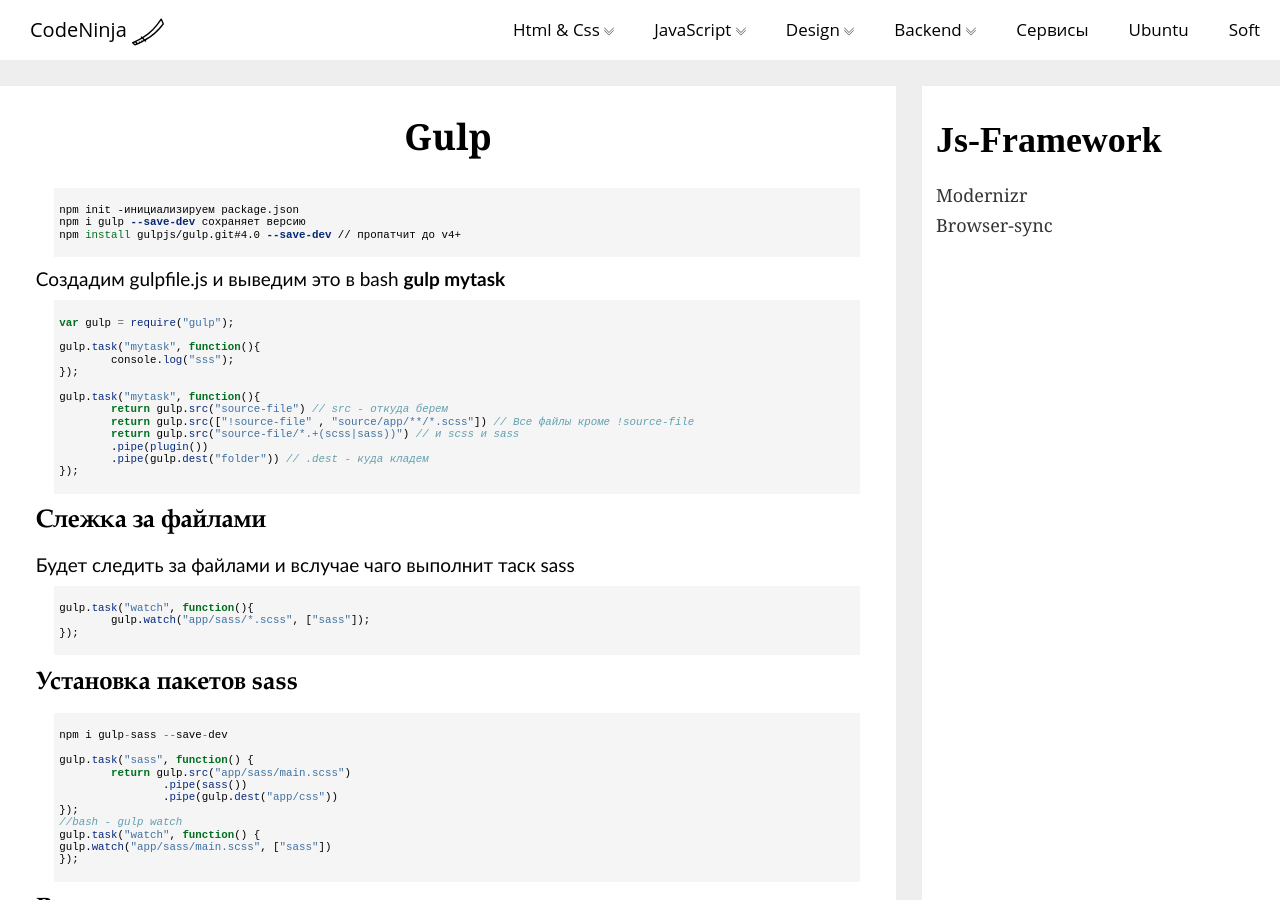
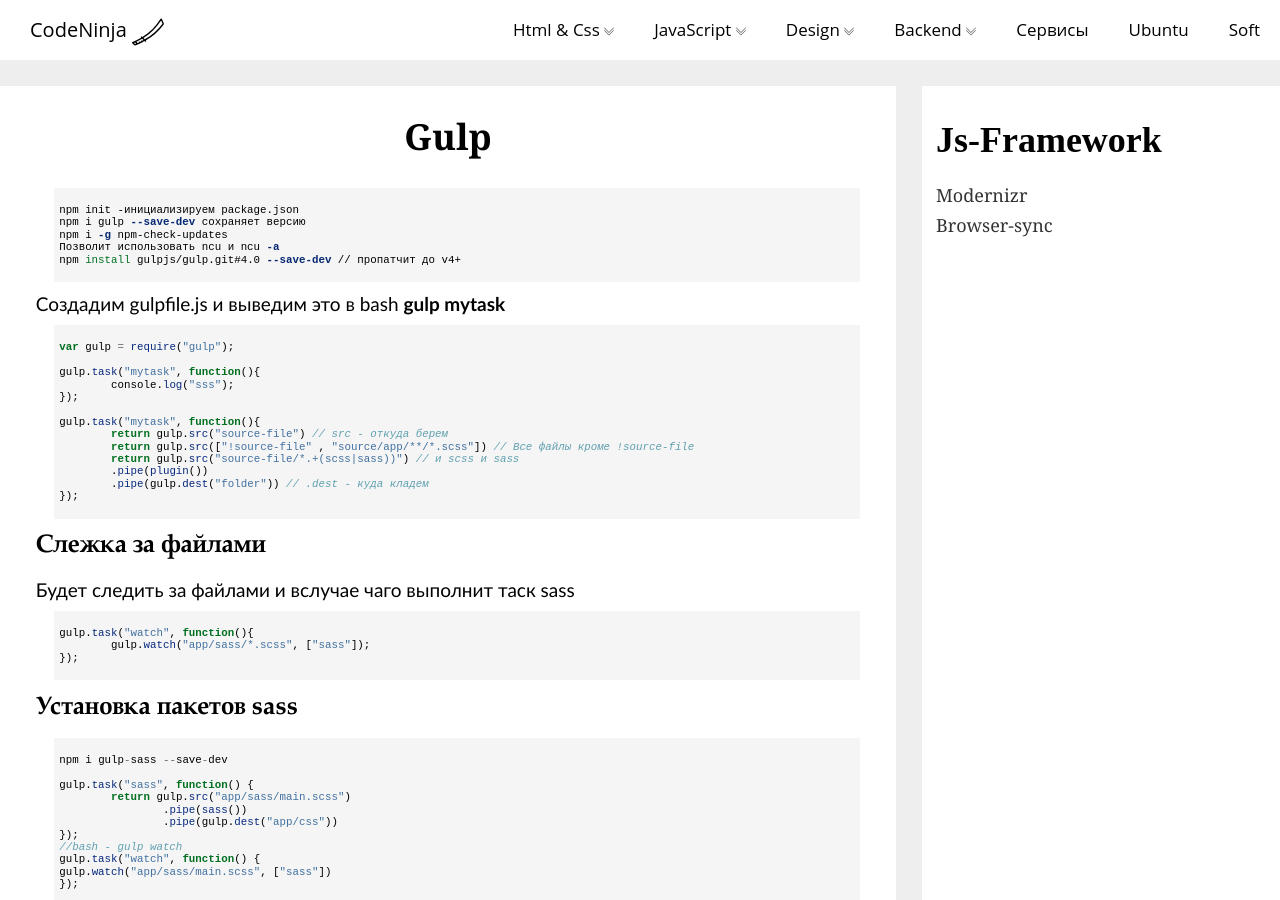
Before and after one commit to webzwezda/CodeNinja, a Jekyll site: the page built from _posts/JavaScript/Js Freamework/2019-06-13-gulp.html, in a window 1280 px wide and 900 px high. Built offline with Jekyll 4.4.1, drawn with Linux system fonts in a browser that asks for light colours.

Commit message:
add gulp ncu

```diff
--- a/_posts/JavaScript/Js Freamework/2019-06-13-gulp.html
+++ b/_posts/JavaScript/Js Freamework/2019-06-13-gulp.html
@@ -9,6 +9,8 @@ permalink: /gulp/
 {% highlight bash %}
 npm init -инициализируем package.json
 npm i gulp --save-dev сохраняет версию
+npm i -g npm-check-updates
+Позволит использовать ncu и ncu -a
 npm install gulpjs/gulp.git#4.0 --save-dev // пропатчит до v4+
 {% endhighlight %}
 
```
